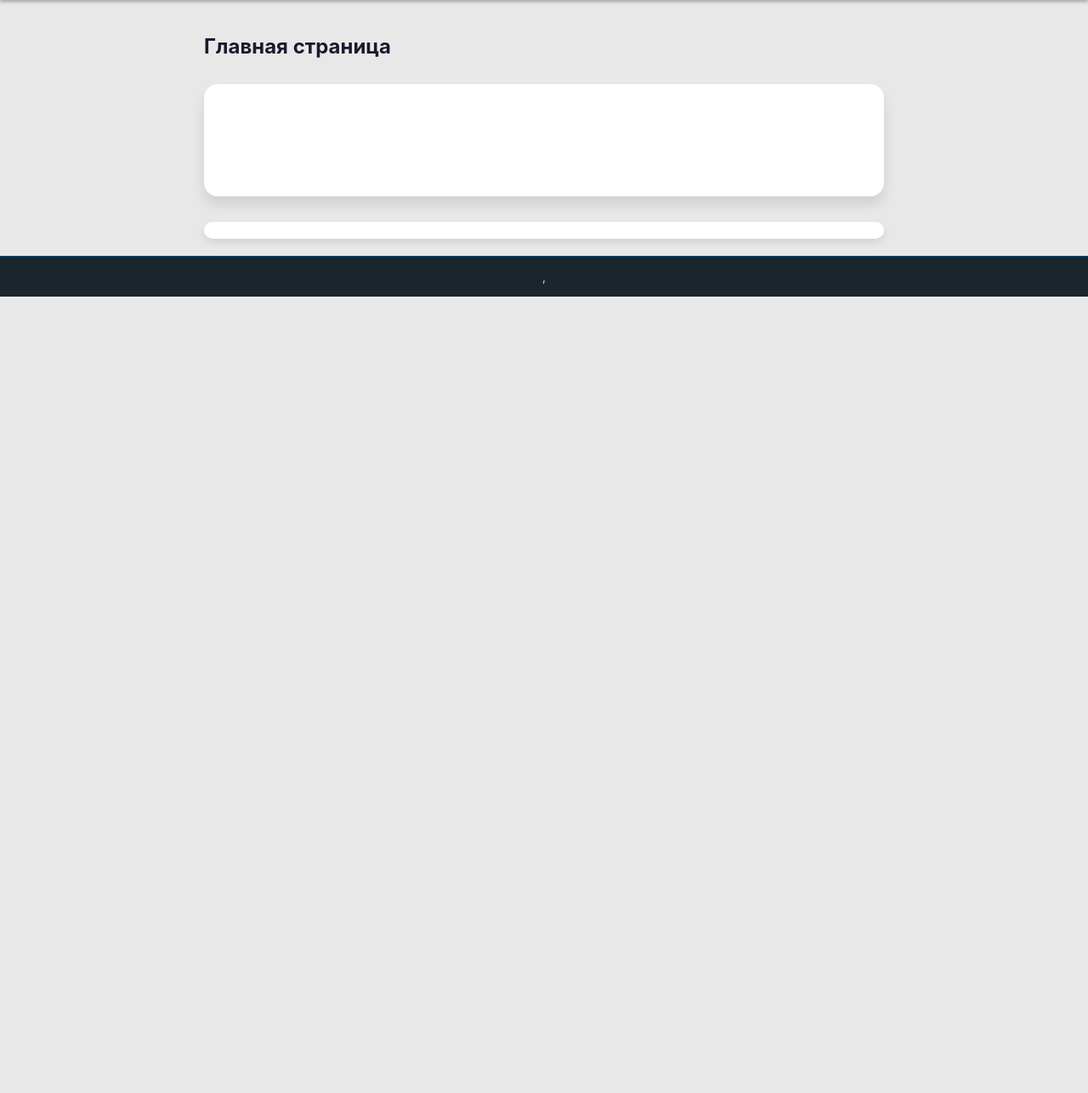
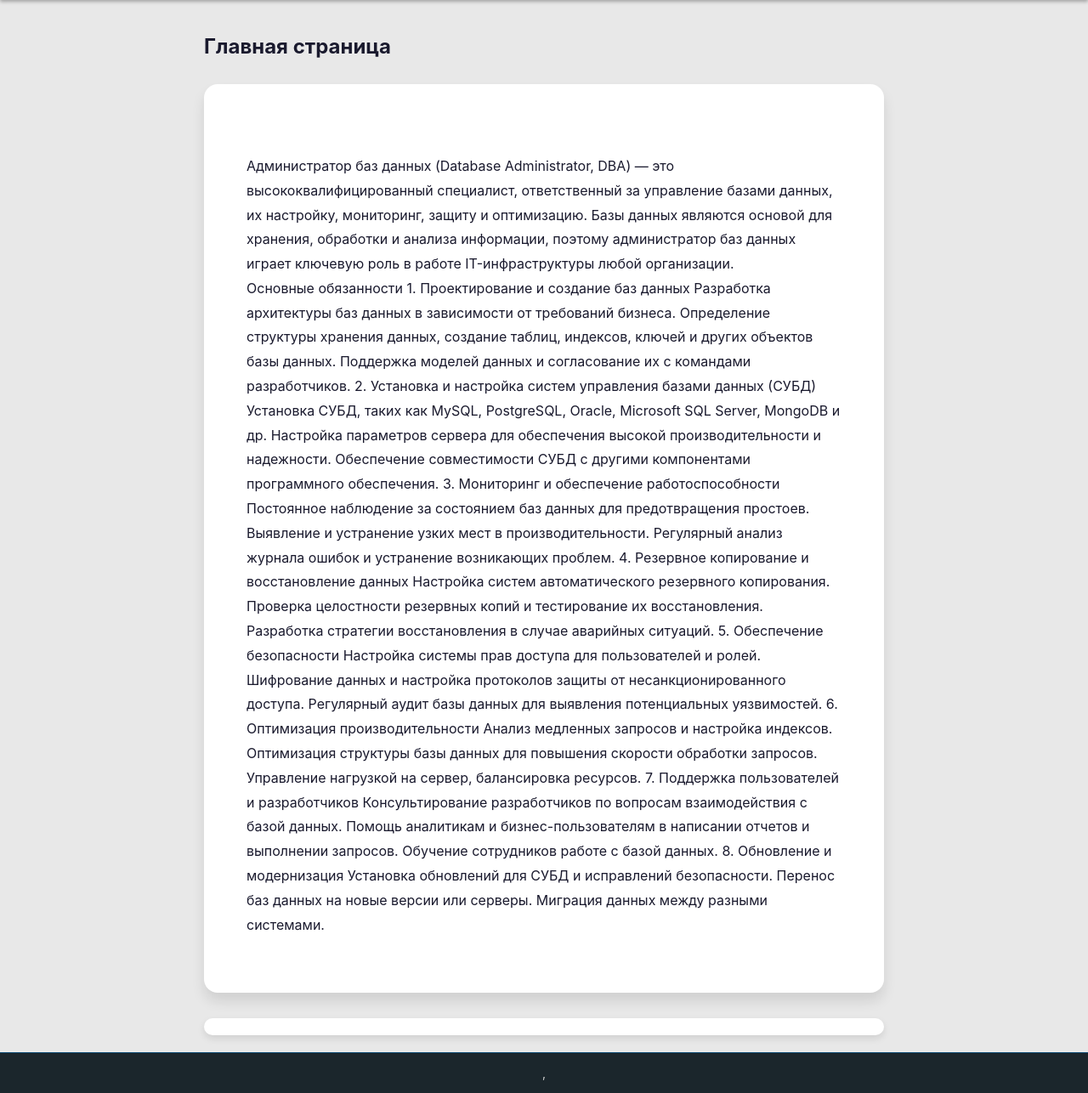
Before and after one commit to Mikey958/Django, a Django app: template main/templates/home.html in a window 1280 px wide. Shown: the part 80-1366 px from the top of the page at 85% size. Before the commit the page ends 429 px from the top, so only its background shows below. Run offline with Django 5.2, Linux system fonts and the light colour scheme; the template is opened without the code that fills it, so the values that code supplies are empty.

Commit message:
6 сommit

```diff
--- a/main/templates/home.html
+++ b/main/templates/home.html
@@ -10,9 +10,45 @@
         </p>
         <div id="description">
             <p>
-                {% for context in context %}
-                    {{ context.description|safe }}
-                {% endfor %}
+                Администратор баз данных (Database Administrator, DBA) — это высококвалифицированный специалист,
+                ответственный за управление базами данных, их настройку, мониторинг, защиту и оптимизацию. Базы данных
+                являются основой для хранения, обработки и анализа информации, поэтому администратор баз данных играет
+                ключевую роль в работе IT-инфраструктуры любой организации. <br/>
+
+                Основные обязанности
+                1. Проектирование и создание баз данных
+                Разработка архитектуры баз данных в зависимости от требований бизнеса.
+                Определение структуры хранения данных, создание таблиц, индексов, ключей и других объектов базы данных.
+                Поддержка моделей данных и согласование их с командами разработчиков.
+                2. Установка и настройка систем управления базами данных (СУБД)
+                Установка СУБД, таких как MySQL, PostgreSQL, Oracle, Microsoft SQL Server, MongoDB и др.
+                Настройка параметров сервера для обеспечения высокой производительности и надежности.
+                Обеспечение совместимости СУБД с другими компонентами программного обеспечения.
+                3. Мониторинг и обеспечение работоспособности
+                Постоянное наблюдение за состоянием баз данных для предотвращения простоев.
+                Выявление и устранение узких мест в производительности.
+                Регулярный анализ журнала ошибок и устранение возникающих проблем.
+                4. Резервное копирование и восстановление данных
+                Настройка систем автоматического резервного копирования.
+                Проверка целостности резервных копий и тестирование их восстановления.
+                Разработка стратегии восстановления в случае аварийных ситуаций.
+                5. Обеспечение безопасности
+                Настройка системы прав доступа для пользователей и ролей.
+                Шифрование данных и настройка протоколов защиты от несанкционированного доступа.
+                Регулярный аудит базы данных для выявления потенциальных уязвимостей.
+                6. Оптимизация производительности
+                Анализ медленных запросов и настройка индексов.
+                Оптимизация структуры базы данных для повышения скорости обработки запросов.
+                Управление нагрузкой на сервер, балансировка ресурсов.
+                7. Поддержка пользователей и разработчиков
+                Консультирование разработчиков по вопросам взаимодействия с базой данных.
+                Помощь аналитикам и бизнес-пользователям в написании отчетов и выполнении запросов.
+                Обучение сотрудников работе с базой данных.
+                8. Обновление и модернизация
+                Установка обновлений для СУБД и исправлений безопасности.
+                Перенос баз данных на новые версии или серверы.
+                Миграция данных между разными системами.
+
             </p>
         </div>
     </div>
--- a/scripts/city_salary_parser.py
+++ b/scripts/city_salary_parser.py
@@ -4,7 +4,7 @@ import matplotlib.pyplot as plt
 import pandas as pd
 from concurrent.futures import ProcessPoolExecutor
 
-file_path = "C:/Users/Daddy/Downloads/vacancies_2024.csv"
+file_path = "C:/Users/Mikey/Downloads/vacancies_2024.csv"
 curr = './cache/currency.csv'
 curr_csv = pd.read_csv(curr)
 
--- a/scripts/city_vacancy_parser.py
+++ b/scripts/city_vacancy_parser.py
@@ -3,7 +3,7 @@ import matplotlib.pyplot as plt
 import pandas as pd
 from concurrent.futures import ProcessPoolExecutor
 
-file_path = "C:/Users/Daddy/Downloads/vacancies_2024.csv"
+file_path = "C:/Users/Mikey/Downloads/vacancies_2024.csv"
 TOTAL_VACANCIES = 6915298  # Общее количество вакансий
 
 
--- a/scripts/salary_year_parser.py
+++ b/scripts/salary_year_parser.py
@@ -3,7 +3,7 @@ import matplotlib.pyplot as plt
 import pandas as pd
 from concurrent.futures import ProcessPoolExecutor
 
-file_path = "C:/Users/Daddy/Downloads/vacancies_2024.csv"
+file_path = "C:/Users/Mikey/Downloads/vacancies_2024.csv"
 curr = './cache/currency.csv'
 curr_csv = pd.read_csv(curr)
 
--- a/scripts/skills_parser.py
+++ b/scripts/skills_parser.py
@@ -5,7 +5,7 @@ from concurrent.futures import ProcessPoolExecutor
 
 from matplotlib import pyplot as plt
 
-file_path = "C:/Users/Daddy/Downloads/vacancies_2024.csv"
+file_path = "C:/Users/Mikey/Downloads/vacancies_2024.csv"
 
 
 def process_data(df):
--- a/scripts/vacancy_count_year_parser.py
+++ b/scripts/vacancy_count_year_parser.py
@@ -3,7 +3,7 @@ import matplotlib.pyplot as plt
 import pandas as pd
 from concurrent.futures import ProcessPoolExecutor
 
-file_path = "C:/Users/Daddy/Downloads/vacancies_2024.csv"
+file_path = "C:/Users/Mikey/Downloads/vacancies_2024.csv"
 
 
 def extract_years_months(df):
```
